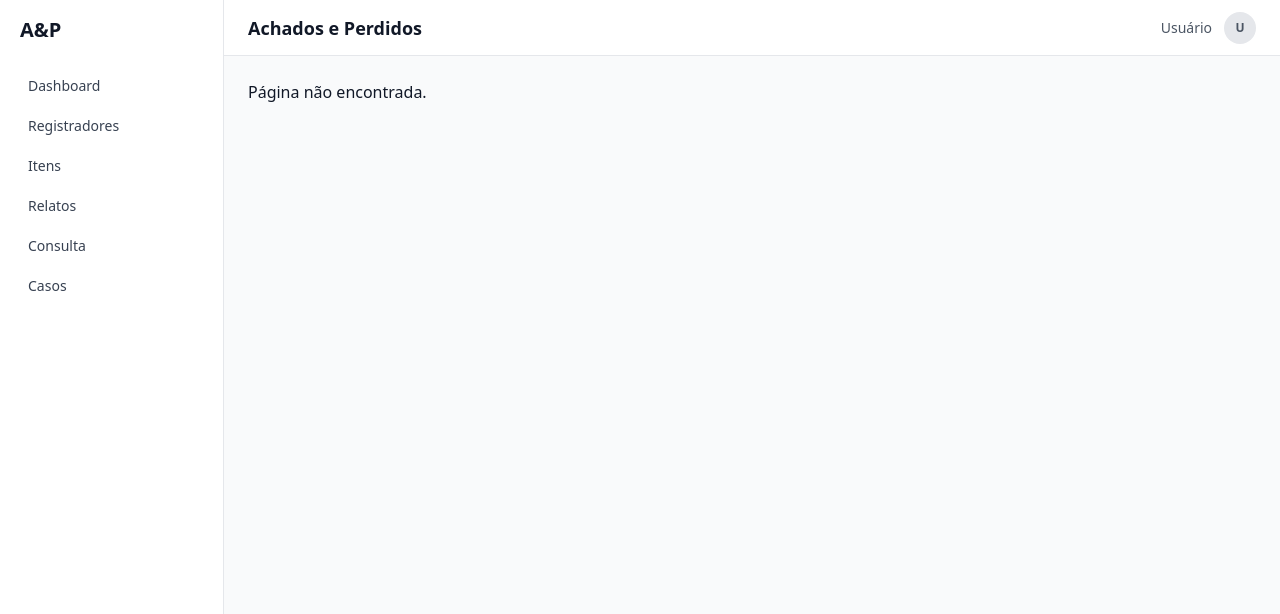
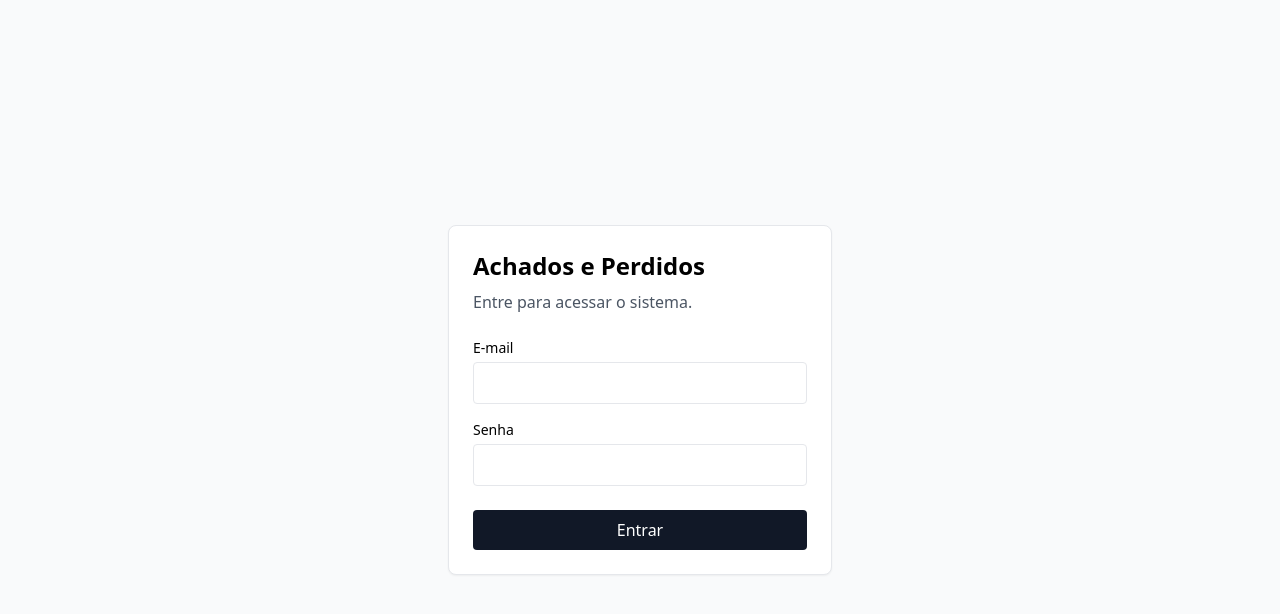
Before and after one commit to Welberth77/Sistema-Achados-e-Perdidos, a React (Vite) app in the folder frontend/: page /login in a window 1280 px wide. Shown: the top 614 px of the page. Built offline with nearby package versions, Linux system fonts and the light colour scheme; no server answers.

Commit message:
feat: integra login e sessao do frontend com API

```diff
--- /dev/null
+++ b/frontend/src/auth/Sessao.jsx
@@ -0,0 +1,132 @@
+import { createContext, useContext, useEffect, useState } from 'react';
+import { Navigate, Outlet, useLocation } from 'react-router-dom';
+import api from '../services/api.js';
+
+const AuthContext = createContext(null);
+
+export function useAuth() {
+  return useContext(AuthContext);
+}
+
+export function Sessao() {
+  const [token, setToken] = useState(() => localStorage.getItem('token'));
+  const [usuario, setUsuario] = useState(null);
+  const [carregando, setCarregando] = useState(Boolean(token));
+  const [erro, setErro] = useState('');
+  const [tentativa, setTentativa] = useState(0);
+
+  useEffect(() => {
+    function expirar() {
+      localStorage.removeItem('token');
+      setToken(null);
+      setUsuario(null);
+      setErro('');
+      setCarregando(false);
+    }
+
+    window.addEventListener('sessao-expirada', expirar);
+    return () => window.removeEventListener('sessao-expirada', expirar);
+  }, []);
+
+  useEffect(() => {
+    let ativo = true;
+
+    if (!token) {
+      setCarregando(false);
+      return;
+    }
+
+    setCarregando(true);
+    setErro('');
+
+    api
+      .get('/auth/me')
+      .then(({ data }) => {
+        if (ativo) setUsuario(data);
+      })
+      .catch((falha) => {
+        if (!ativo) return;
+
+        if (falha.response?.status === 401) {
+          localStorage.removeItem('token');
+          setToken(null);
+          setUsuario(null);
+        } else {
+          setErro('Não foi possível verificar sua sessão. Confira a conexão com o servidor.');
+        }
+      })
+      .finally(() => {
+        if (ativo) setCarregando(false);
+      });
+
+    return () => {
+      ativo = false;
+    };
+  }, [token, tentativa]);
+
+  async function entrar(email, senha) {
+    const { data } = await api.post('/auth/login', { email, senha });
+    localStorage.setItem('token', data.token);
+    setUsuario(data.usuario);
+    setCarregando(true);
+    setToken(data.token);
+  }
+
+  function sair() {
+    localStorage.removeItem('token');
+    setToken(null);
+    setUsuario(null);
+    setErro('');
+    setCarregando(false);
+  }
+
+  return (
+    <AuthContext.Provider
+      value={{
+        token,
+        usuario,
+        carregando,
+        erro,
+        entrar,
+        sair,
+        tentarNovamente: () => setTentativa((valor) => valor + 1),
+      }}
+    >
+      <Outlet />
+    </AuthContext.Provider>
+  );
+}
+
+export function ExigirSessao() {
+  const sessao = useAuth();
+  const location = useLocation();
+
+  if (!sessao.token) {
+    return (
+      <Navigate to="/login" replace state={{ destino: location.pathname + location.search }} />
+    );
+  }
+
+  if (sessao.carregando) {
+    return <p className="p-6">Verificando sessão...</p>;
+  }
+
+  if (sessao.erro) {
+    return (
+      <div className="p-6">
+        <p role="alert">{sessao.erro}</p>
+        <button
+          className="mt-4 rounded bg-gray-900 px-4 py-2 text-white"
+          onClick={sessao.tentarNovamente}
+        >
+          Tentar novamente
+        </button>
+        <button className="ml-3 underline" onClick={sessao.sair}>
+          Sair
+        </button>
+      </div>
+    );
+  }
+
+  return <Outlet />;
+}
--- a/frontend/src/components/Navbar.jsx
+++ b/frontend/src/components/Navbar.jsx
@@ -1,12 +1,16 @@
-export default function Navbar({ title = 'Achados e Perdidos', user }) {
+import { useAuth } from '../auth/Sessao.jsx';
+
+export default function Navbar() {
+  const { usuario, sair } = useAuth();
+
   return (
     <header className="flex h-14 items-center justify-between border-b bg-white px-6">
-      <h1 className="text-lg font-semibold">{title}</h1>
+      <h1 className="text-lg font-semibold">Achados e Perdidos</h1>
       <div className="flex items-center gap-3 text-sm text-gray-600">
-        <span>{user?.nome || 'Usuário'}</span>
-        <div className="flex h-8 w-8 items-center justify-center rounded-full bg-gray-200 text-xs font-bold">
-          {(user?.nome || 'U').charAt(0).toUpperCase()}
-        </div>
+        <span>{usuario?.nome || 'Usuário'}</span>
+        <button type="button" onClick={sair} className="rounded border px-3 py-1 hover:bg-gray-100">
+          Sair
+        </button>
       </div>
     </header>
   );
--- /dev/null
+++ b/frontend/src/pages/Login.jsx
@@ -0,0 +1,94 @@
+import { useState } from 'react';
+import { Navigate, useLocation, useNavigate } from 'react-router-dom';
+import { useAuth } from '../auth/Sessao.jsx';
+
+export default function Login() {
+  const sessao = useAuth();
+  const location = useLocation();
+  const navigate = useNavigate();
+  const [email, setEmail] = useState('');
+  const [senha, setSenha] = useState('');
+  const [enviando, setEnviando] = useState(false);
+  const [erro, setErro] = useState('');
+
+  const solicitado = location.state?.destino;
+  const destino =
+    typeof solicitado === 'string' &&
+    solicitado.startsWith('/') &&
+    !solicitado.startsWith('//') &&
+    solicitado.split('?')[0] !== '/login'
+      ? solicitado
+      : '/itens';
+
+  if (sessao.token) {
+    return <Navigate to={destino} replace />;
+  }
+
+  async function entrar(evento) {
+    evento.preventDefault();
+    if (enviando) return;
+
+    setErro('');
+    setEnviando(true);
+
+    try {
+      await sessao.entrar(email.trim(), senha);
+      setSenha('');
+      navigate(destino, { replace: true });
+    } catch (falha) {
+      setErro(
+        falha.response?.data?.error?.message ||
+          'Não foi possível entrar. Confira se o backend está rodando.'
+      );
+    } finally {
+      setEnviando(false);
+    }
+  }
+
+  return (
+    <main className="flex min-h-screen items-center justify-center bg-gray-50 p-6">
+      <form onSubmit={entrar} className="w-full max-w-sm rounded-lg border bg-white p-6 shadow-sm">
+        <h1 className="mb-2 text-2xl font-bold">Achados e Perdidos</h1>
+        <p className="mb-6 text-gray-600">Entre para acessar o sistema.</p>
+
+        {erro && (
+          <p role="alert" className="mb-4 text-sm text-red-700">
+            {erro}
+          </p>
+        )}
+
+        <label className="mb-4 block">
+          <span className="mb-1 block text-sm font-medium">E-mail</span>
+          <input
+            type="email"
+            autoComplete="username"
+            required
+            value={email}
+            onChange={(evento) => setEmail(evento.target.value)}
+            className="w-full rounded border px-3 py-2"
+          />
+        </label>
+
+        <label className="mb-6 block">
+          <span className="mb-1 block text-sm font-medium">Senha</span>
+          <input
+            type="password"
+            autoComplete="current-password"
+            required
+            value={senha}
+            onChange={(evento) => setSenha(evento.target.value)}
+            className="w-full rounded border px-3 py-2"
+          />
+        </label>
+
+        <button
+          type="submit"
+          disabled={enviando}
+          className="w-full rounded bg-gray-900 px-4 py-2 text-white disabled:opacity-50"
+        >
+          {enviando ? 'Entrando...' : 'Entrar'}
+        </button>
+      </form>
+    </main>
+  );
+}
--- a/frontend/src/routes/AppRoutes.jsx
+++ b/frontend/src/routes/AppRoutes.jsx
@@ -1,5 +1,7 @@
 import { Routes, Route, Navigate } from 'react-router-dom';
+import { Sessao, ExigirSessao } from '../auth/Sessao.jsx';
 import App from '../App.jsx';
+import Login from '../pages/Login.jsx';
 import Dashboard from '../pages/Dashboard.jsx';
 import Registradores from '../pages/registradores/Registradores.jsx';
 import NovoRegistrador from '../pages/registradores/NovoRegistrador.jsx';
@@ -7,30 +9,24 @@ import Itens from '../pages/itens/Itens.jsx';
 import NovoItem from '../pages/itens/NovoItem.jsx';
 import DetalhesItem from '../pages/itens/DetalhesItem.jsx';
 
-// Mapa de rotas. Novas telas entram como <Route> dentro do layout App.
 export default function AppRoutes() {
   return (
     <Routes>
+      <Route element={<Sessao />}>
+        <Route path="/login" element={<Login />} />
+
+        <Route element={<ExigirSessao />}>
           <Route element={<App />}>
-        <Route index element={<Navigate to="/dashboard" replace />} />
+            <Route index element={<Navigate to="/itens" replace />} />
             <Route path="/dashboard" element={<Dashboard />} />
-
             <Route path="/registradores" element={<Registradores />} />
             <Route path="/registradores/novo" element={<NovoRegistrador />} />
-
             <Route path="/itens" element={<Itens />} />
             <Route path="/itens/novo" element={<NovoItem />} />
             <Route path="/itens/:id" element={<DetalhesItem />} />
-
-        {/* Telas futuras (exemplos):
-        <Route path="/registradores" element={<Registradores />} />
-        <Route path="/itens" element={<Itens />} />
-        <Route path="/relatos" element={<Relatos />} />
-        <Route path="/consulta" element={<Consulta />} />
-        <Route path="/casos" element={<Casos />} />
-        */}
-
             <Route path="*" element={<div>Página não encontrada.</div>} />
+          </Route>
+        </Route>
       </Route>
     </Routes>
   );
--- a/frontend/src/services/api.js
+++ b/frontend/src/services/api.js
@@ -1,25 +1,28 @@
 import axios from 'axios';
 
-// Cliente HTTP único para toda a aplicação.
 const api = axios.create({
   baseURL: import.meta.env.VITE_API_URL || 'http://localhost:3000/api',
   headers: { 'Content-Type': 'application/json' },
+  timeout: 15000,
 });
 
-// Anexa o token JWT (quando existir) em cada requisição.
 api.interceptors.request.use((config) => {
   const token = localStorage.getItem('token');
+
   if (token) {
     config.headers.Authorization = `Bearer ${token}`;
   }
+
   return config;
 });
 
-// Tratamento central de respostas/erros (ex.: logout em 401 — a implementar).
 api.interceptors.response.use(
   (response) => response,
   (error) => {
-    // if (error.response?.status === 401) { /* redirecionar para login */ }
+    if (error.response?.status === 401 && error.config?.url !== '/auth/login') {
+      window.dispatchEvent(new Event('sessao-expirada'));
+    }
+
     return Promise.reject(error);
   }
 );
```
Lines whose indentation alone changed are shown as unchanged.
